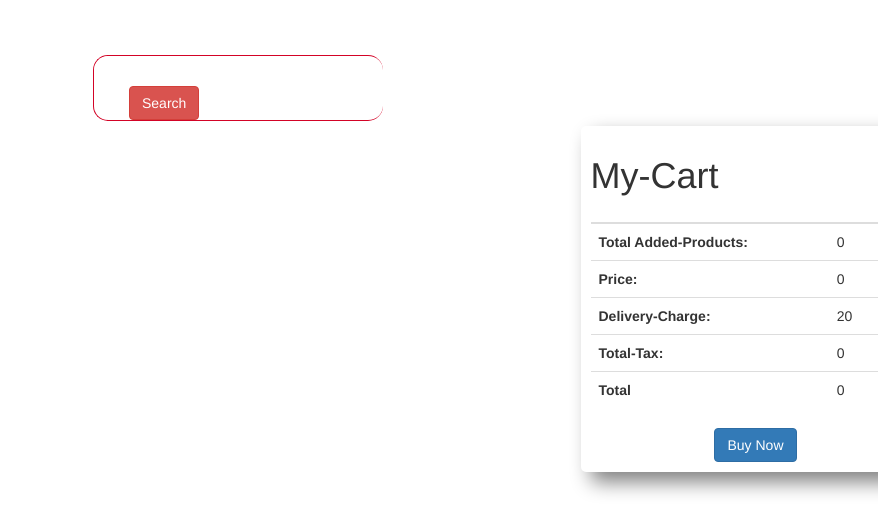
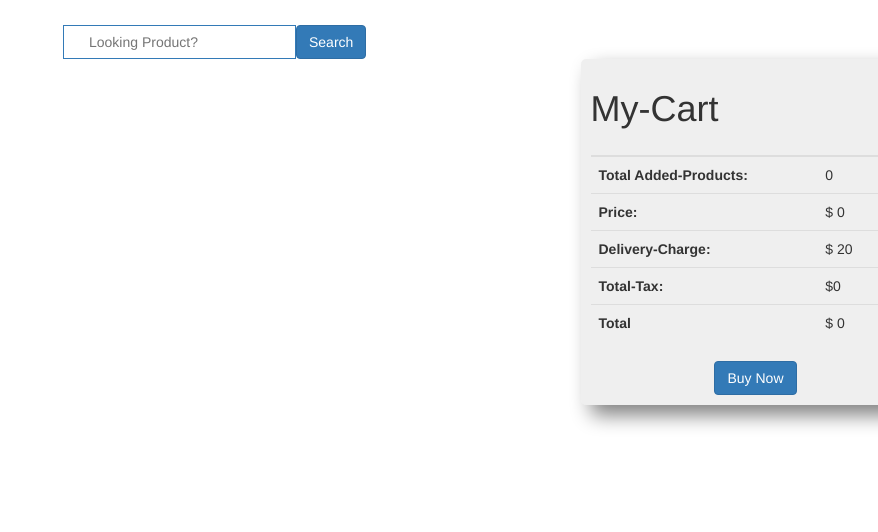
Before and after one commit to ashadul-mridha/ranga-shop-js-bootstrap, a plain HTML site: page index.html in a window 1280 px wide. Shown: the whole page, without its empty margins (402-1280 px from the left). Drawn offline with nearby package versions, Linux system fonts and the light colour scheme; no server answers.

Commit message:
final design

```diff
--- a/css/style.css
+++ b/css/style.css
@@ -2,31 +2,26 @@ body {
   overflow-x: hidden;
   font-family: "Montserrat", sans-serif;
 }
-.search-field {
-  border: none;
-  border-radius: 50px;
-  padding: 5px;
-  outline: none;
-}
-.search-field:hover {
-  outline: none;
-  border: none;
+
+/* search box design  */
+.search-area{
+  margin-top: 25px;
 }
 .search-box {
-  border: 1px solid rgb(211, 3, 38);
-  width: 290px;
-  border-radius: 15px;
+  display: flex;
+  justify-content: start;
+  width: 350px;
   margin: auto;
-  margin-top: 50px;
-  border-right: none;
+}
+.search-field{
+  border: 1px solid #337ab7;
+  padding: 5px 25px;
 }
 .search-button {
   padding: 10px 50px;
-  border-radius: 25px;
-  margin-left: 35px;
 }
 
-
+/* all product design  */
 
 #all-products {
   display: grid;
@@ -38,6 +33,7 @@ body {
   align-items: center;
   justify-content: center;
 }
+/* single product design  */
 .single-product {
   padding: 10px;
   transition: 0.6s;
@@ -47,18 +43,21 @@ body {
   border-radius: 10px;
   border: 1px solid rgb(0, 0, 0);
 }
+/* product image design */
 .product-image {
   width: 150px;
   height: 150px;
 }
+
+/* cart design  */
 .cart {
   width: 350px;
-  /* border: 1px solid green; */
   padding: 10px;
   box-shadow: 10px 10px 20px gray;
   border-radius: 5px;
   margin-right: 30px;
   position: fixed;
+  background-color: rgba(219, 219, 219, 0.452);
 }
 .cart-main {
   padding-right: 30px;
@@ -90,7 +89,7 @@ body {
 
 /* product page design  */
 .single-product{
-  background-color: rgb(243, 210, 210);
+  background-color: rgb(248, 238, 238);
   height: 450px;
   margin: 10px;
 }
--- a/index.html
+++ b/index.html
@@ -21,26 +21,29 @@
   <header></header>
   <main class="main">
 
-    <div class="search-field">
+    <!-- search area start -->
+    <div class="search-area">
       <div class="search-box">
 
-        <input id="input-field" class="search-field" type="text" />
-        <button type="button" class="btn btn-danger search-button" data-toggle="button" aria-pressed="false"
+        <input id="input-field" class="search-field" placeholder="Looking Product?" type="text" />
+        <button type="button" class="btn btn-primary search-button" data-toggle="button" aria-pressed="false"
           autocomplete="off" id="search-btn" onclick="loadProducts()">
           Search
         </button>
 
       </div>
     </div>
+
+    <!-- product area  -->
     <div class="row">
       <div class="col-md-9 col-lg-9 col-sm-7">
-        <!-- all products area -->
+        <!-- all products -->
         <div id="all-products" class="">
 
         </div>
       </div>
+      <!-- cart price area  -->
       <div class="col-md-3 col-lg-3 col-sm-5 cart-main">
-        <!-- cart price area  -->
         <div class="cart" id="my-cart">
           <table class="table">
             <thead>
@@ -61,25 +64,25 @@
               </tr>
               <tr>
                 <th>Price:</th>
-                <td><span id="price">0</span></td>
+                <td> $ <span id="price">0</span></td>
                 <td></td>
                 <td></td>
               </tr>
               <tr>
                 <th>Delivery-Charge:</th>
-                <td><span id="delivery-charge">20</span></td>
+                <td> $ <span id="delivery-charge">20</span></td>
                 <td></td>
                 <td></td>
               </tr>
               <tr>
                 <th>Total-Tax:</th>
-                <td><span id="total-tax">0</span></td>
+                <td>$<span id="total-tax">0</span></td>
                 <td></td>
                 <td></td>
               </tr>
               <tr>
                 <th scope="row">Total</th>
-                <td colspan="2"><span id="total">0</span></td>
+                <td colspan="2"> $ <span id="total">0</span></td>
                 <td></td>
               </tr>
             </tbody>
--- a/js/app.js
+++ b/js/app.js
@@ -1,3 +1,4 @@
+// fetch all data from api
 const loadProducts = () => {
   const url = `https://fakestoreapi.com/products`;
   fetch(url)
@@ -21,13 +22,15 @@ const showProducts = (products) => {
       <h3>${product.title}</h3>
       <p>Category: ${product.category}</p>
       <h2>Price: ${product.price}</h2>
-      <h5>Rating: ${product.rating.rate} of ${product.rating.count} People</h5>
-      <button onclick="addToCart(${product.id},${product.price})" id="addToCart-btn" class="buy-now btn btn-success">add to cart</button>
-      <button id="details-btn" class="btn btn-danger">Details</button></div>
+      <h5>Rating: ${product.rating.rate} by ${product.rating.count} People</h5>
+      <button onclick="addToCart(${product.id},${product.price})" id="addToCart-btn" class="buy-now btn btn-info">add to cart</button>
+      <button id="details-btn" class="btn btn-warning">Details</button></div>
       `;
     document.getElementById("all-products").appendChild(div);
   }
 };
+
+// update add to cart
 let count = 0;
 const addToCart = (id, price) => {
   count = count + 1;
@@ -39,6 +42,7 @@ const addToCart = (id, price) => {
   document.getElementById("total-Products").innerText = count;
 };
 
+// get input value by id
 const getInputValue = (id) => {
   const element = document.getElementById(id).innerText;
   const converted = parseFloat(element);
```
